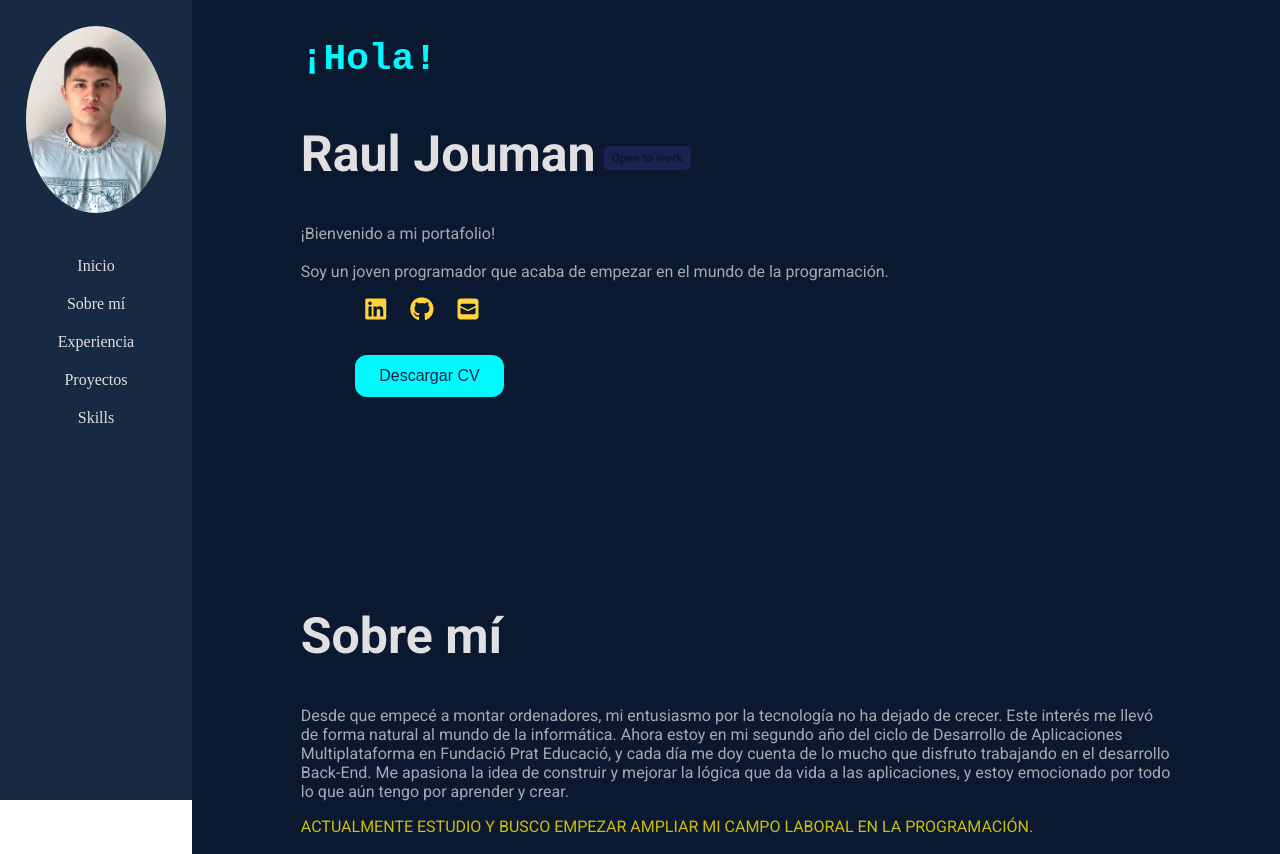
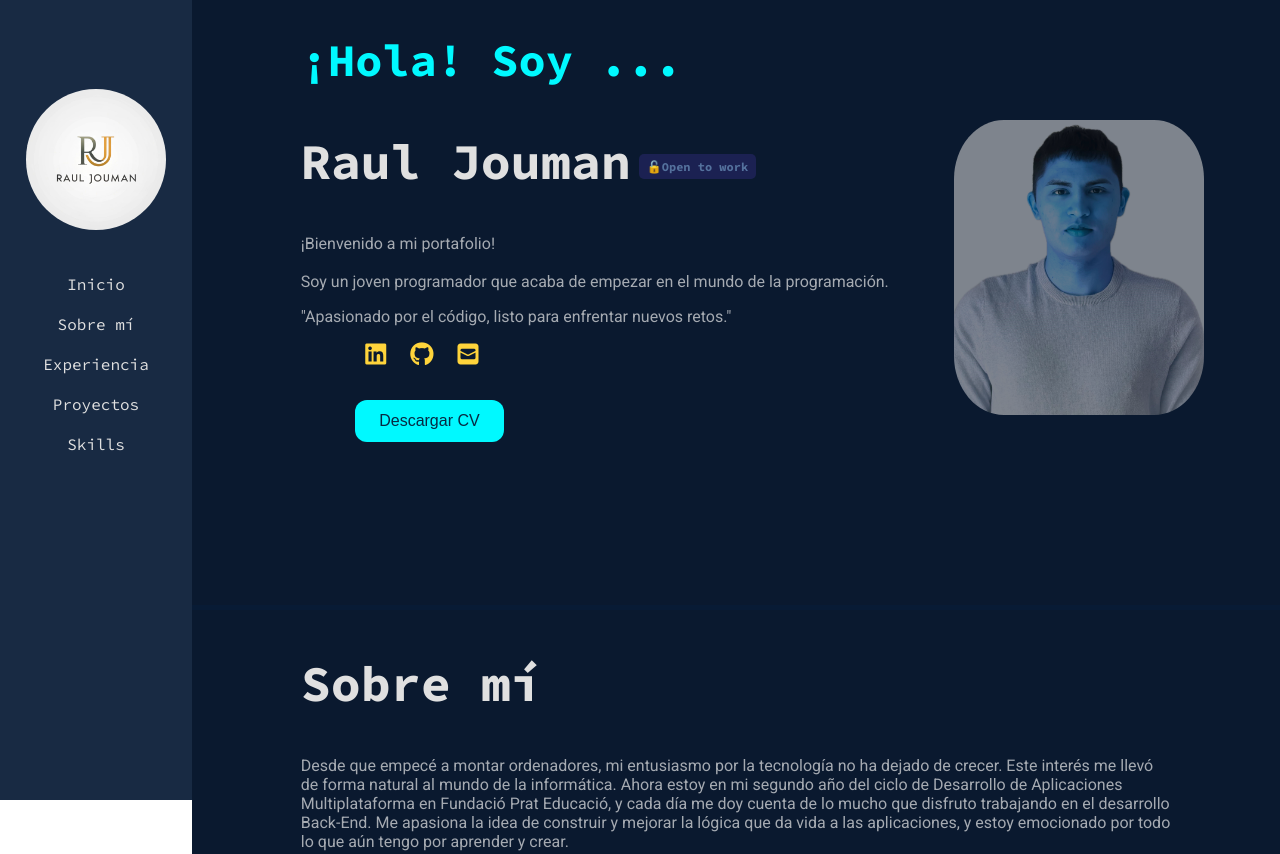
Before and after one commit to Rauljouman/Portafolio, a plain HTML site: page index.html in a window 1280 px wide. Shown: the top 854 px of the page. Drawn offline with nearby package versions, Linux system fonts and the light colour scheme.

Commit message:
Portafolio terminado 20/09/24

```diff
--- a/index.html
+++ b/index.html
@@ -4,16 +4,21 @@
     <meta charset="UTF-8">
     <meta name="viewport" content="width=device-width, initial-scale=1.0">
     <link rel="stylesheet" href="https://cdnjs.cloudflare.com/ajax/libs/font-awesome/6.0.0-beta3/css/all.min.css">
+    <link href="https://fonts.googleapis.com/css2?family=Roboto:wght@400;700&family=Source+Code+Pro:wght@400;700&display=swap" rel="stylesheet">
     <link href="https://fonts.googleapis.com/css2?family=Roboto:wght@400;700&family=Open+Sans:wght@400;700&display=swap" rel="stylesheet">
     <link rel="stylesheet" href="style.css">
     <script src="script.js" defer></script>
+    <script src="https://unpkg.com/scrollreveal"></script>
     <title>Raul Ip</title>
 </head>
 
 <body>
     <div class="container">
+        <!-- Sección de encabezado -->
         <header>
-            <img src="image/raul.photo.jpeg" alt="Raul Jouman">
+            <div class="logo-container">
+                <img src="image/logoRJ.jpeg" alt="Raul Jouman" id="logo-header">
+            </div>
             <nav>
                 <ul>
                     <li><a href="#raul">Inicio</a></li>
@@ -24,11 +29,16 @@
                 </ul>
             </nav>
         </header>
+
+        <!-- Sección principal -->
         <main>
+            <!-- Sección de bienvenida -->
             <section id="raul">
-                <h1 class="hello">¡Hola!<span> </span></h1>
-                <h2>Raul Jouman<badge class="OpenWork">Open to work</badge></h2>
+                <h1 class="hello"><span></span></h1>
+                <img src="image/yo.jpeg" alt="Foto_de_mi" class="foto_yo">
+                <h2>Raul Jouman<badge class="OpenWork">🔓Open to work</badge></h2>
                 <p class="presentacion">¡Bienvenido a mi portafolio!<br><br>Soy un joven programador que acaba de empezar en el mundo de la programación.</p>
+                <p>"Apasionado por el código, listo para enfrentar nuevos retos."</p>
                 <div class="icon">
                     <a href="https://www.linkedin.com/in/raul-jouman-ip/" target="_blank" rel="noopener noreferrer">
                         <i class="fa-brands fa-linkedin" style="color: #FFD43B; font-size: 24px;"></i>
@@ -40,22 +50,27 @@
                         <i class="fa-solid fa-square-envelope" style="color: #FFD43B;"></i>
                     </a>
                 </div>
-                <button class="botonCV">
+                <button class="botonForma">
                     <a href="download/CVRaulJouman.pdf" download="CVRaulJouman.pdf" class="boton">Descargar CV</a>
                 </button>
             </section>
 
+            <!-- Sección sobre mí -->
             <section id="aboutme">
                 <h2>Sobre mí</h2>
                 <p>Desde que empecé a montar ordenadores, mi entusiasmo por la tecnología no ha dejado de crecer. Este interés me llevó de forma natural al mundo de la informática. Ahora estoy en mi segundo año del ciclo de Desarrollo de Aplicaciones Multiplataforma en Fundació Prat Educació, y cada día me doy cuenta de lo mucho que disfruto trabajando en el desarrollo Back-End. Me apasiona la idea de construir y mejorar la lógica que da vida a las aplicaciones, y estoy emocionado por todo lo que aún tengo por aprender y crear.</p>
-                <p class="dorado">ACTUALMENTE ESTUDIO Y BUSCO EMPEZAR AMPLIAR MI CAMPO LABORAL EN LA PROGRAMACIÓN.</p>
             </section>
 
+            <!-- Sección de experiencia -->
             <section id="experience">
                 <h2>Experiencia</h2>
                 <p>Aunque no tengo experiencia profesional directa todavía, estoy muy emocionado por comenzar mis prácticas y dar mis primeros pasos en el mundo laboral. Estoy en el segundo año de mis estudios en Desarrollo de Aplicaciones Multiplataforma, y estoy deseando poner en práctica todo lo que he aprendido hasta ahora. Tengo muchas ganas de aprender y crecer en un entorno real.</p>
+                <button class="botonForma">
+                    <a href="mailto:rauljouman@gmail.com" target="_blank" rel="noopener noreferrer" class="boton">¡Contactame!</a>
+                </button>
             </section>
 
+            <!-- Sección de proyectos -->
             <section id="projects">
                 <h2>Proyectos</h2>
                 <p>Aquí te presento los tres proyectos más recientes en los que he estado trabajando con dedicación y entusiasmo. Cada uno de ellos es un reflejo de mi progreso como programador, y he puesto todo mi esfuerzo y creatividad en ellos. Espero que sean de tu agrado.</p>
@@ -92,6 +107,7 @@
                 </div>
             </section>
 
+            <!-- Sección de habilidades -->
             <section id="skills">
                 <h2>Skills</h2>
                 <p>Lenguajes de programación:</p>
@@ -109,10 +125,15 @@
                 <p>Herramientas e IDEs:</p>
                 <div class="skills-icons">
                     <img src="https://img.shields.io/badge/Visual_Studio_Code-0078D4?style=for-the-badge&logo=visual%20studio%20code&logoColor=white" alt="Visual Studio Code Badge">
-                    <img src="https://img.shields.io/badge/GitHub-100000?style=for-the-badge&logo=github&logoColor=white" alt="GitHub Badge">
+                    <a href="https://github.com/Rauljouman" target="_blank" rel="noopener noreferrer">
+                        <img src="https://img.shields.io/badge/GitHub-100000?style=for-the-badge&logo=github&logoColor=white" alt="GitHub Badge">
+                    </a>
                     <img src="https://img.shields.io/badge/IntelliJ_IDEA-000000.svg?style=for-the-badge&logo=intellij-idea&logoColor=white" alt="IntelliJ Badge">
                 </div>
             </section>
+
+            <!-- Sección de derechos de autor -->
+            <h4>&copy; 2024 Raul Jouman. Todos los derechos reservados.</h4>
         </main>
     </div>
 </body>
--- a/script.js
+++ b/script.js
@@ -1,6 +1,6 @@
-//Animación de letras teclandose
 document.addEventListener('DOMContentLoaded', () => {
-    const texto = ' Mi nombre es...';
+    // Animación de letras escribiéndose
+    const texto = '¡Hola! Soy ...';
     const elemento = document.querySelector('.hello span');
     let indice = 0;
 
@@ -9,8 +9,6 @@ document.addEventListener('DOMContentLoaded', () => {
             elemento.textContent += texto.charAt(indice);
             indice++;
             setTimeout(escribirTexto, 100); // Ajusta el tiempo para la velocidad de escritura
-        } else {
-            setTimeout(borrarTexto, 2000); // Espera 2 segundos antes de empezar a borrar
         }
     }
 
@@ -25,10 +23,8 @@ document.addEventListener('DOMContentLoaded', () => {
     }
 
     escribirTexto();
-});
 
-//Animación de efecto para la foto de proyectos
-document.addEventListener('DOMContentLoaded', () => {
+    // Animación de efecto para la foto de proyectos
     const proyectos = document.querySelectorAll('.proyecto');
 
     proyectos.forEach(proyecto => {
@@ -44,4 +40,41 @@ document.addEventListener('DOMContentLoaded', () => {
 
         proyecto.style.transition = 'border-color 0.3s ease, transform 0.3s ease';
     });
+
+    // Configuración de ScrollReveal
+    ScrollReveal().reveal('#aboutme', {
+        distance: '50px',
+        duration: 1000,
+        origin: 'bottom',
+        opacity: 0,
+        easing: 'ease-in-out',
+        delay: 300,
+    });
+
+    ScrollReveal().reveal('#experience', {
+        distance: '50px',
+        duration: 1000,
+        origin: 'bottom',
+        opacity: 0,
+        easing: 'ease-in-out',
+        delay: 300,
+    });
+
+    ScrollReveal().reveal('#projects', {
+        distance: '50px',
+        duration: 1000,
+        origin: 'bottom',
+        opacity: 0,
+        easing: 'ease-in-out',
+        delay: 300,
+    });
+
+    ScrollReveal().reveal('#skills', {
+        distance: '50px',
+        duration: 1000,
+        origin: 'bottom',
+        opacity: 0,
+        easing: 'ease-in-out',
+        delay: 300,
+    });
 });
--- a/style.css
+++ b/style.css
@@ -1,3 +1,7 @@
+html {
+    scroll-behavior: smooth;
+}
+
 html, body {
     margin: 0;
     padding: 0;
@@ -14,27 +18,27 @@ header {
     position: fixed;
     top: 0;
     left: 0;
-    width: 15vw; /* Usar unidades de vista para mantener el tamaño relativo */
-    height: 100vh; /* Altura completa de la ventana de visualización */
-    padding: 2%; /* Ajustar padding según necesidad */
+    width: 15vw;
+    height: 100vh;
+    padding: 2%;
     background-color: #081b36ee;
     text-align: center;
     box-sizing: border-box;
-    overflow: hidden; /* Oculta la barra de desplazamiento en el header */
+    overflow: hidden;
 }
 
 header img {
-    width: 100%; /* Ajustar imagen al ancho del header */
-    height: auto; /* Mantener proporción */
-    max-width: 150px; /* Tamaño máximo para evitar que la imagen sea demasiado grande */
-    border-radius: 50%; /* Si deseas bordes redondeados para la imagen */
+    width: 100%;
+    height: auto;
+    max-width: 150px;
+    border-radius: 50%;
 }
 
 nav {
     display: flex;
     flex-direction: column;
-    align-items: center; /* Centra los elementos de navegación */
-    padding-top: 20px; /* Espacio superior para separar la imagen */
+    align-items: center;
+    padding-top: 20px;
 }
 
 nav ul {
@@ -51,20 +55,44 @@ nav a {
     color: #e0e0e0;
     text-decoration: none;
     display: block;
+    font-family: 'Source Code Pro', monospace;
 }
 
 li a:hover {
     color: #00F9FF;
 }
 
+.logo-container {
+    margin: 0%;
+}
+
+#logo-header {
+    margin-top: 45%;
+}
+
+.foto_yo {
+    float: right;
+    width: 100%;
+    max-width: 250px;
+    height: auto;
+    border-radius: 20%;
+    margin-right: 7%;
+    filter: hue-rotate(200deg) saturate(2) brightness(0.8) opacity(0.6);
+    transition: filter 0.5s ease;
+}
+
+.foto_yo:hover {
+    filter: hue-rotate(0deg) saturate(1) brightness(1) opacity(1);
+}
+
 main {
-    margin-left: 15vw; /* Ajustar margen para el ancho del header */
-    width: 85vw; /* Ajustar el ancho restante de la ventana */
+    margin-left: 15vw;
+    width: 85vw;
     text-align: left;
     background-color: #0a192f;
     color: #e0e0e0;
     font-family: 'Roboto', sans-serif;
-    overflow: auto; /* Permite el desplazamiento del contenido */
+    overflow: auto;
 }
 
 main h1, main h2, main p {
@@ -89,6 +117,7 @@ h1 span {
 h2 {
     font-size: 50px;
     width: 80%;
+    font-family: 'Source Code Pro', monospace;
 }
 
 .presetacion {
@@ -131,7 +160,7 @@ h2 {
     color: #081b36ee;
 }
 
-.botonCV {
+.botonForma {
     display: inline-block;
     background-color: #00F9FF;
     border-radius: 12px;
@@ -141,10 +170,6 @@ h2 {
     font-size: 16px;
     margin-left: 15%;
     margin-top: 3%;
-}
-
-.dorado {
-    color: #CBBF0B;
 }
 
 .hello {
@@ -163,7 +188,7 @@ badge.OpenWork {
     font-size: 12px;
     vertical-align: middle;
     margin-left: 8px;
-    color: #0a192f;
+    color: #54719d;
 }
 
 .proyectos {
@@ -201,6 +226,7 @@ badge.OpenWork {
     font-size: 18px;
     margin-top: 10px;
     color: #e0e0e0;
+    font-family: 'Source Code Pro', monospace;
 }
 
 .proyecto p {
@@ -213,6 +239,14 @@ badge.OpenWork {
 .proyecto:hover {
     transform: scale(1.05);
     border-color: #CBBF0B;
+}
+
+.skills-icons img {
+    transition: transform 0.3s ease;
+}
+
+.skills-icons img:hover {
+    transform: scale(1.2);
 }
 
 @media (min-width: 1201px) {
@@ -241,6 +275,27 @@ badge.OpenWork {
         font-size: 14px;
         margin-top: 5px;
     }
+}
+
+#skills {
+    margin-top: 15%;
+    margin-bottom: 15%;
+}
+
+.skills-icons {
+    display: flex;
+    justify-content: flex-start;
+    margin-left: 10%;
+    gap: 15px;
+}
+
+#skills img {
+    display: inline-block;
+    height: 30px;
+}
+
+h4 {
+    text-align: center;
 }
 
 @media (min-width: 768px) and (max-width: 1200px) {
@@ -298,20 +353,3 @@ badge.OpenWork {
         margin-top: 5px;
     }
 }
-
-#skills {
-    margin-top: 15%;
-    margin-bottom: 15%;
-}
-
-.skills-icons {
-    display: flex; /* Alinea las imágenes en una fila */
-    justify-content: flex-start; /* Alinea todo el contenido hacia la izquierda */
-    margin-left: 10%; /* Aplica el margen al contenedor completo */
-    gap: 5px; /* Controla el espacio entre las imágenes */
-}
-
-#skills img {
-    display: inline-block;
-    height: 30px; /* Mantén un tamaño constante para las imágenes */
-}
```
Also changed, not shown: image/logoRJ.jpeg (added), image/raul.photo.jpeg (deleted), image/yo.jpeg (added), 1 other file.
